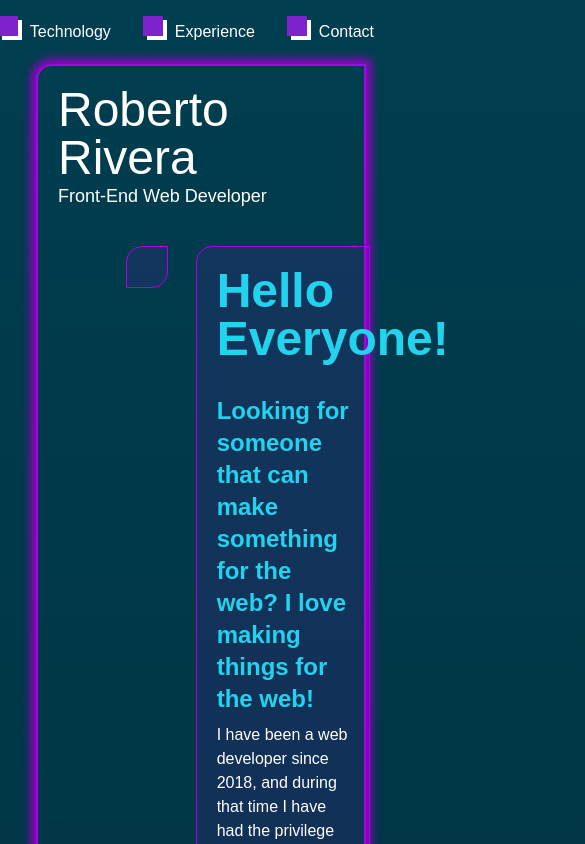
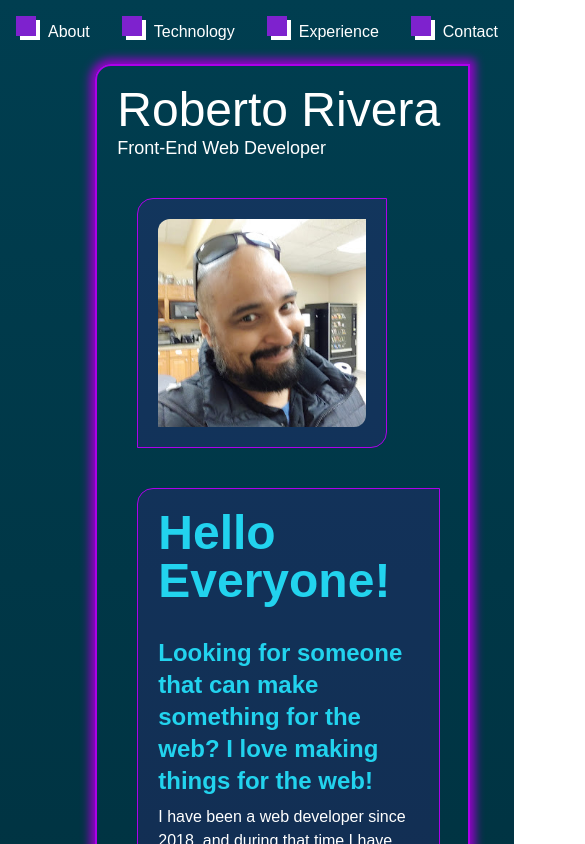
Before and after one commit to digitalvillainy/riveraport, a Next.js app: page / in a window 390 px wide. Shown: the top 844 px of the page, 585 px wide, since content can reach past the window. Built offline with nearby package versions, Linux system fonts and the light colour scheme.

Commit message:
Currently working on Responsiveness. EODOC

```diff
--- a/app/globals.css
+++ b/app/globals.css
@@ -2,10 +2,9 @@
 @tailwind components;
 @tailwind utilities;
 
+
 body{
   background: linear-gradient(to bottom, #003E50, #000);
-  height: 100%;
-  width: 100%;
   color: #fff;
   font-family: 'Lexend', sans-serif;
 }
--- a/app/layout.tsx
+++ b/app/layout.tsx
@@ -20,10 +20,10 @@ export default function RootLayout({
   children: React.ReactNode
 }) {
   return (
-    <html lang="en">
-      <body className='p-4'>
+    <html lang="en" className='w-fit'>
+      <body className='p-4 w-fit'>
         <NavMenu />
-        <div className='flex flex-row w-full h-fit'>
+        <div className='flex flex-row w-11/12 mx-auto h-fit'>
           <div className="flex flex-col justify-end mb-16">
             <Link href={'https://www.redbannermedia.com'} target='_blank'>
               <Image className='mb-3' src={RbmLogo} alt='Logo for Red Banner Media' width={43} height={43} />
@@ -42,7 +42,7 @@ export default function RootLayout({
                 <h1 className='text-5xl'>Roberto Rivera</h1>
                 <span className='text-lg'>Front-End Web Developer</span>
               </div>
-              <div className='w-8/12 mx-auto flex flex-col'>
+              <div className='w-full lg:w-8/12 lg:mx-auto flex flex-col'>
                 {children}
               </div>
             </main>
--- a/app/page.tsx
+++ b/app/page.tsx
@@ -25,10 +25,11 @@ import MysqlIcon from '@/public/MysqlIcon.svg';
 import StoryBookIcon from '@/public/StorybookIcon.svg';
 import FigmaIcon from '@/public/FigmaIcon.svg';
 
+// TODO: Continue working on responsiveness
 export default function Home() {
   return (
     <section className="flex flex-col">
-      <div className="flex flex-row relative" id="about">
+      <div className="flex flex-col lg:flex-row relative" id="about">
         <BoxContainer width="w-fit" height="h-fit">
           <Image src={ProfilePic} alt="Roberto Rivera" className="rounded-tl-xl rounded-br-xl h-auto w-52" />
         </BoxContainer>
@@ -130,7 +131,7 @@ export default function Home() {
 
           <div className="flex flex-col justify-center my-8">
             <span className="ml-2 font-extrabold text-cyan-400">Software & Tools</span>
-            <div className="flex flex-row items-end my-4">
+            <div className="flex flex-row flex-wrap items-end my-4">
               <div className="flex flex-col text-center mx-6">
                 <Image className="mx-3 w-16 h-16" src={GitHubIcon} alt="GitHub Icon" />
                 <span className="text-red-800 font-extrabold">GitHub</span>
```
